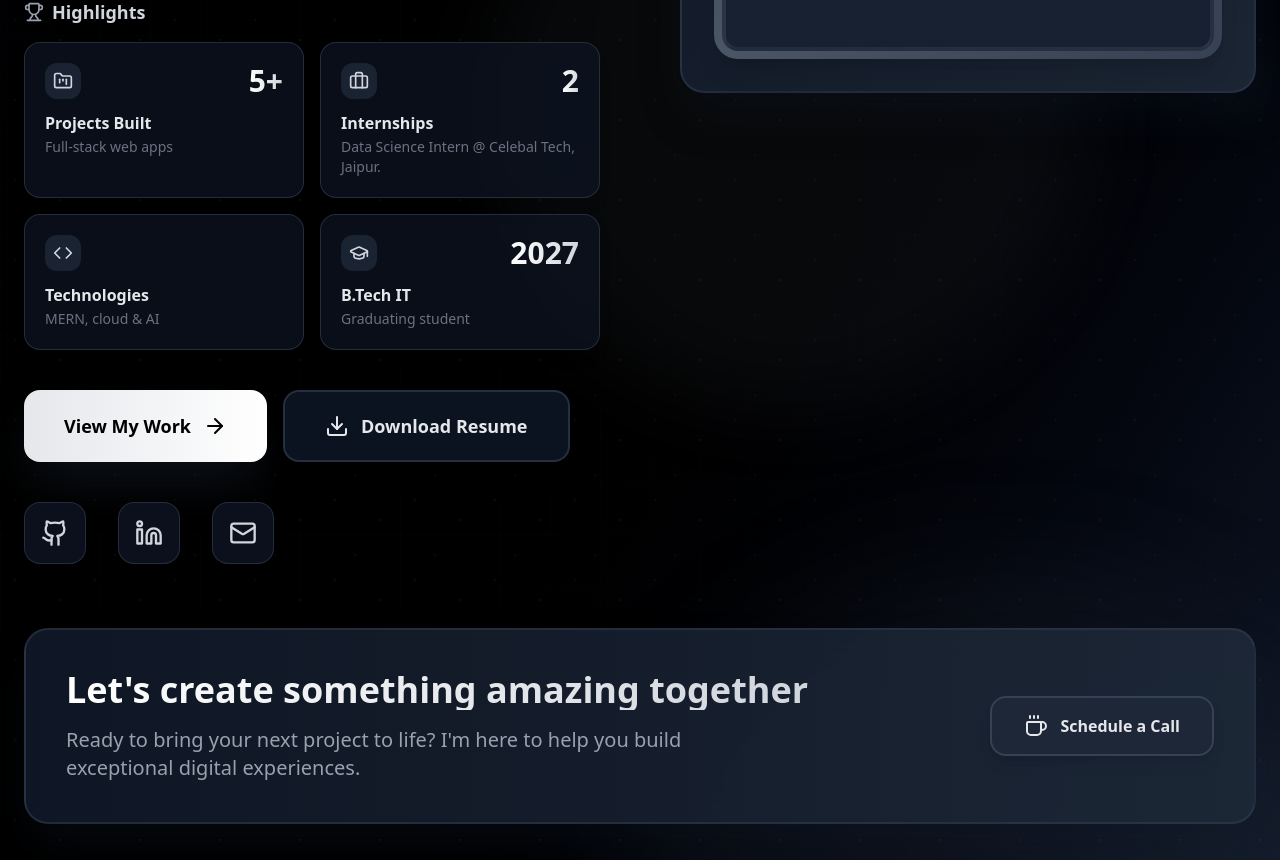
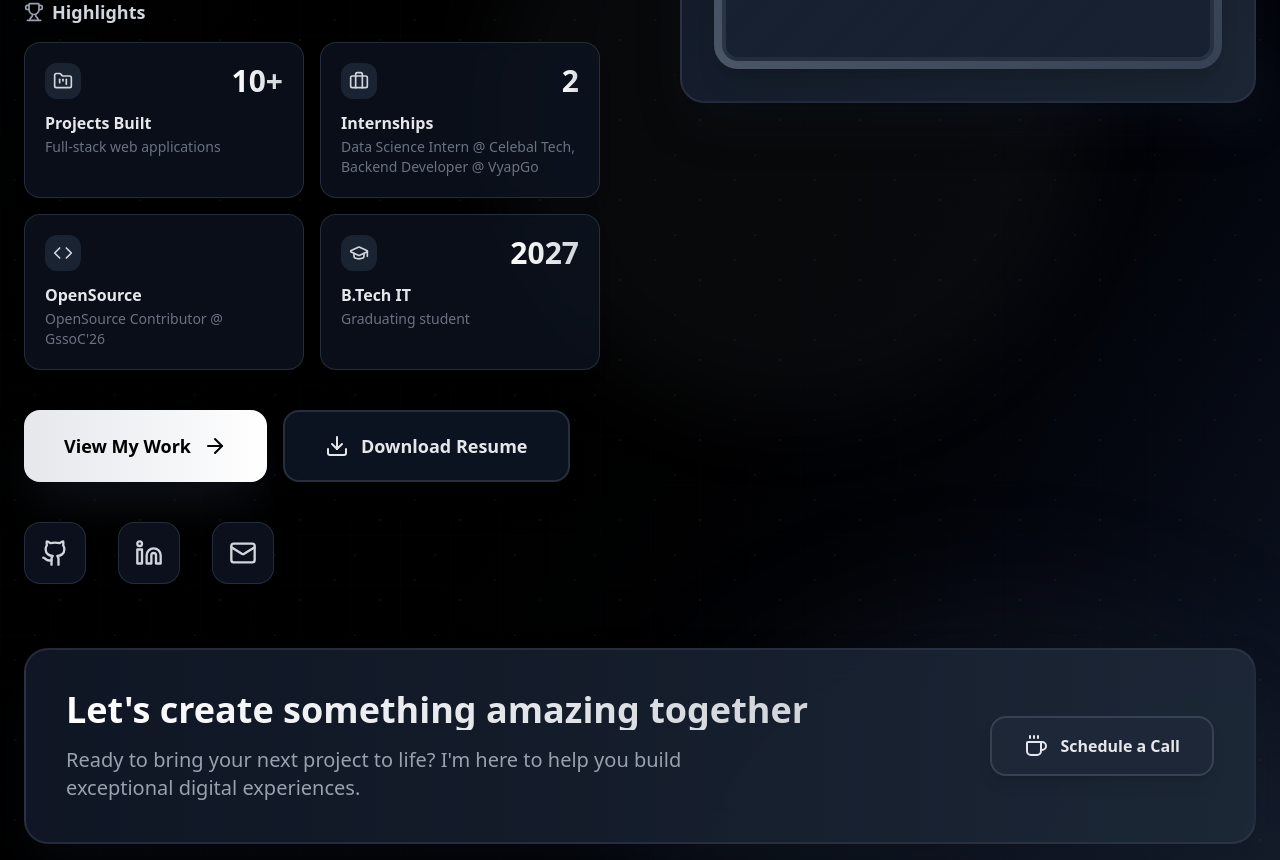
Before and after one commit to Sahilbagga297/PortFolio, a React (Vite) app in the folder frontend/: page / in a window 1280 px wide. Shown: the part 1115-1975 px from the top of the page. Built offline with nearby package versions, Linux system fonts and the light colour scheme.

Commit message:
changes in achievement section

```diff
--- a/frontend/src/pages/Home.jsx
+++ b/frontend/src/pages/Home.jsx
@@ -18,9 +18,9 @@ const Home = () => {
   ];
 
   const achievements = [
-    { icon: FolderKanban, number: "5+", label: "Projects Built", detail: "Full-stack web apps" },
-    { icon: Briefcase, number: "2", label: "Internships", detail: "Data Science Intern @ Celebal Tech, Jaipur." },
-    { icon: Code, label: "Technologies", detail: "MERN, cloud & AI" },
+    { icon: FolderKanban, number: "10+", label: "Projects Built", detail: "Full-stack web applications" },
+    { icon: Briefcase, number: "2", label: "Internships", detail: "Data Science Intern @ Celebal Tech, Backend Developer @ VyapGo" },
+    { icon: Code, label: "OpenSource", detail: "OpenSource Contributor @ GssoC'26" },
     { icon: GraduationCap, number: "2027", label: "B.Tech IT", detail: "Graduating student" },
   ];
 
```
